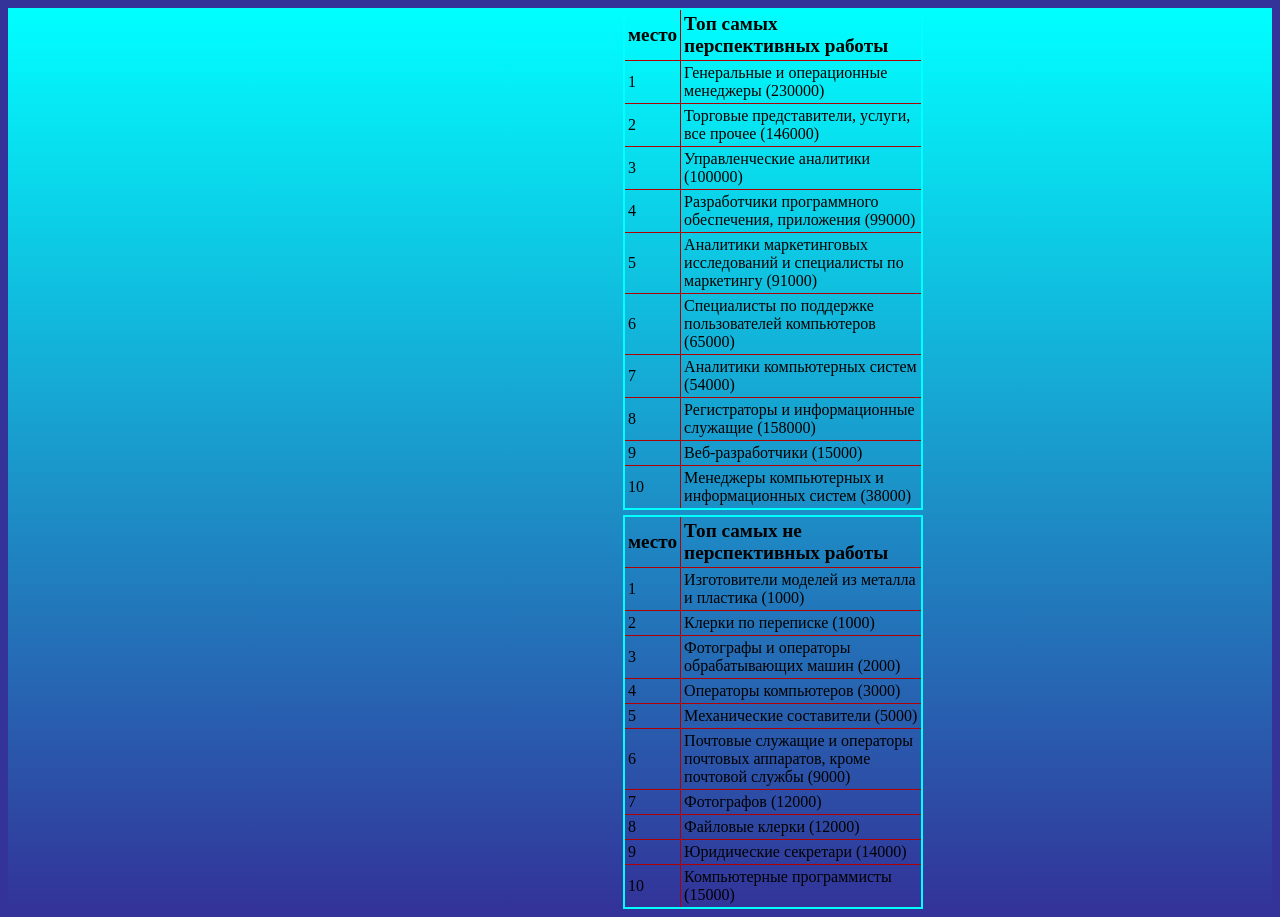
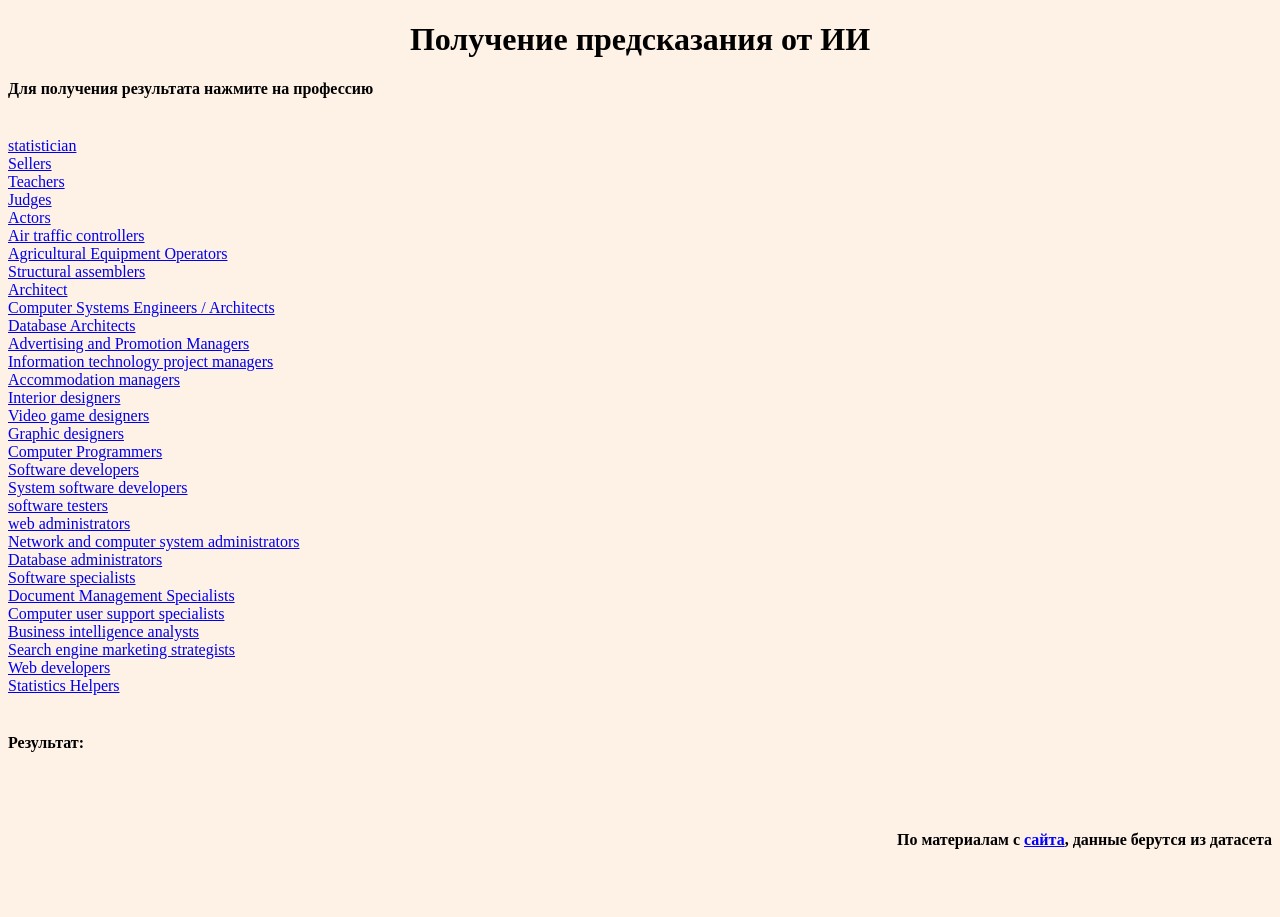
Before and after one commit to PolkovnikovPavel/site_for_II_on_cifrovoy_proruv, a Flask app: page / in a window 1280 px wide. After the commit the page ends 849 px from the top, so only its background shows below. Run offline with Flask 2, Linux system fonts and the light colour scheme.

Commit message:
added site link with neural network

```diff
--- /dev/null
+++ b/dataset.csv
@@ -0,0 +1,32 @@
+profession_name,area,perspective
+statistician,1,0.9
+Sellers,2,0.3
+Teachers,3,0.3
+Judges,4,0.6
+Actors,5,0.5
+Air traffic controllers,6,0.5
+Agricultural Equipment Operators,7,0.9
+Structural assemblers,8,0.4
+Architect,9,0.53
+Computer Systems Engineers / Architects,10,0.58
+Database Architects,11,0.58
+Advertising and Promotion Managers,12,0.553
+Information technology project managers,12,0.6
+Accommodation managers,12,0.5
+Interior designers,13,0.6
+Video game designers,13,0.6
+Graphic designers,13,0.52
+Computer Programmers,14,0.48
+Software developers,14,0.7
+System software developers,14,0.57
+software testers,15,0.59
+web administrators,16,0.59
+Network and computer system administrators,16,0.54
+Database administrators,16,0.57
+Software specialists,17,0.57
+Document Management Specialists,17,0.57
+Computer user support specialists,17,0.9
+Business intelligence analysts,18,0.57
+Search engine marketing strategists,19,0.58
+Web developers,20,0.9
+Statistics Helpers,21,0.58
--- a/main.py
+++ b/main.py
@@ -1,5 +1,13 @@
 from flask import Flask, render_template, redirect, request, abort, url_for
 import os
+
+import numpy as np # библиотека для удобной работы с массивами
+import pandas as pd # библиотека для удобной работы с датасетами
+import matplotlib.pyplot as plt # библиотека для графики
+import seaborn as sns # библиотека для отображения диаграмм
+import seaborn as sns
+from sklearn.linear_model import LinearRegression, Ridge
+from sklearn.utils import shuffle
 
 
 app = Flask(__name__)
@@ -7,41 +15,61 @@ app = Flask(__name__)
 #app.config['SECRET_KEY'] = 'yandexlyceum_secret_key'
 
 
+def define(data):  # получить предсказание с помощью ранее обученной модели
+    pred = linear_model.predict(data)
+    return pred
+
+
 def main():
     global list_of_products, list_of_products_with_varfarin
 
     port = int(os.environ.get("PORT", 5000))
     print(1)
-    app.run(host='0.0.0.0', port=port)
+    app.run(host='127.0.0.1', port=port)
 
 
 @app.route("/")
 def index():   # главная страница
-    data = {}
-    data['top_1_1'] = 'Генеральные и операционные менеджеры (230000)'
-    data['top_1_2'] = 'Торговые представители, услуги, все прочее (146000)'
-    data['top_1_3'] = 'Управленческие аналитики (100000)'
-    data['top_1_4'] = 'Разработчики программного обеспечения, приложения (99000)'
-    data['top_1_5'] = 'Аналитики маркетинговых исследований и специалисты по маркетингу (91000)'
-    data['top_1_6'] = 'Специалисты по поддержке пользователей компьютеров (65000)'
-    data['top_1_7'] = 'Аналитики компьютерных систем (54000)'
-    data['top_1_8'] = 'Регистраторы и информационные служащие (158000)'
-    data['top_1_9'] = 'Веб-разработчики (15000)'
-    data['top_1_10'] = 'Менеджеры компьютерных и информационных систем (38000)'
+    names = []
+    i = 0
+    for data in dataframe.profession_name.values:
+        names.append((data, dataframe.area.values[i]))
+        i += 1
 
-    data['top_2_1'] = 'Изготовители моделей из металла и пластика (1000)'
-    data['top_2_2'] = 'Клерки по переписке (1000)'
-    data['top_2_3'] = 'Фотографы и операторы обрабатывающих машин (2000)'
-    data['top_2_4'] = 'Операторы компьютеров (3000)'
-    data['top_2_5'] = 'Механические составители (5000)'
-    data['top_2_6'] = 'Почтовые служащие и операторы почтовых аппаратов, кроме почтовой службы (9000)'
-    data['top_2_7'] = 'Фотографов (12000)'
-    data['top_2_8'] = 'Файловые клерки (12000)'
-    data['top_2_9'] = 'Юридические секретари (14000)'
-    data['top_2_10'] = 'Компьютерные программисты (15000)'
+    return render_template("Main.html", result='', names=names)
 
-    return render_template("Main.html", **data)
+@app.route('/<int:num>')
+def main_num(num):
+    result = str(define([[num]]))
+
+    names = []
+    i = 0
+    for data in dataframe.profession_name.values:
+        names.append((data, dataframe.area.values[i]))
+        i += 1
+
+    return render_template("Main.html", result=result, names=names)
 
 
 if __name__ == '__main__':
+    dataframe = pd.read_csv(
+        'dataset.csv',
+        sep=',',  # что является разделителем колонок в файле,
+        decimal='.'
+        # что является разделителем десятичных дробей в записи чисел
+    )
+
+    # посмотрим на случайные 15 записей
+
+
+    random_indices = shuffle(range(len(dataframe)), random_state=1)
+    train_indices = random_indices
+
+    sliced = slice(len(train_indices) // 4, len(train_indices))
+    plt.scatter(dataframe['perspective'][sliced], dataframe['area'][sliced]);  # посмотреть как распределены данные
+
+    linear_model = LinearRegression().fit(
+        dataframe.area.values[train_indices][sliced].reshape(-1, 1),
+        dataframe.perspective[train_indices][sliced].values)
+
     main()   # старт
--- a/templates/Main.html
+++ b/templates/Main.html
@@ -2,103 +2,25 @@
 
    <head>
 	<meta charset="utf-8">
-	<title>ТОП И АНТИТОП 10 ПРОФФЕСИЙ IT</title>
-   </head>
-<style type="text/css">
-div {
-    background: linear-gradient(to bottom, #00ffff 0%, #333399 100%);
-}
-BODY {
-	background: #333399;
-}
-TABLE {
-	margin-top: 5px;
-	margin-left: 615px;
-	width: 300px;
-	border-collapse: collapse;
-	border: 2px solid #00ffff;
-}
-TD, TH {
-	padding: 3px;
-	border: 1px solid #b00000;
-	text-align: left;
-}
-	</style>
-   </head>
+	<title>Результат востребовательности</title>
 
-   <body>
-	<div>
-	<table>
-		<tr>
-		<th><big>место</big></th><th><big>Топ самых перспективных работы</big></th>
-		</tr>
-		<tr>
-		<td>1</td><td>{{ top_1_1 }}</td>
-		</tr>
-		<tr>
-		<td>2</td><td>{{ top_1_2 }}</td>
-		</tr>
-		<tr>
-		<td>3</td><td>{{ top_1_3 }}</td>
-		</tr>
-		<tr>
-		<td>4</td><td>{{ top_1_4 }}</td>
-		</tr>
-		<tr>
-		<td>5</td><td>{{ top_1_5 }}</td>
-		</tr>
-		<tr>
-		<td>6</td><td>{{ top_1_6 }}</td>
-		</tr>
-		<tr>
-		<td>7</td><td>{{ top_1_7 }}</td>
-		</tr>
-		<tr>
-		<td>8</td><td>{{ top_1_8 }}</td>
-		</tr>
-		<tr>
-		<td>9</td><td>{{ top_1_9 }}</td>
-		</tr>
-		<tr>
-		<td>10</td><td>{{ top_1_10 }}</td>
-		</tr>
-	</table>
-	<table>
-		<tr>
-		<th><big>место</big></th><th><big>Топ самых не перспективных работы</big></th>
-		</tr>
-		<tr>
-		<td>1</td><td>{{ top_2_1 }}</td>
-		</tr>
-		<tr>
-		<td>2</td><td>{{ top_2_2 }}</td>
-		</tr>
-		<tr>
-		<td>3</td><td>{{ top_2_3 }}</td>
-		</tr>
-		<tr>
-		<td>4</td><td>{{ top_2_4 }}</td>
-		</tr>
-		<tr>
-		<td>5</td><td>{{ top_2_5 }}</td>
-		</tr>
-		<tr>
-		<td>6</td><td>{{ top_2_6 }}</td>
-		</tr>
-		<tr>
-		<td>7</td><td>{{ top_2_7 }}</td>
-		</tr>
-		<tr>
-		<td>8</td><td>{{ top_2_8 }}</td>
-		</tr>
-		<tr>
-		<td>9</td><td>{{ top_2_9 }}</td>
-		</tr>
-		<tr>
-		<td>10</td><td>{{ top_2_10 }}</td>
-		</tr>
-	</table>
-	</div>
+
+   <body style="background-color: #FEF1E6">
+   <div align="center">
+       <h1 >Получение предсказания от ИИ</h1>
+   </div>
+	<h4>Для получения результата нажмите на профессию</h4>
+    <br>
+    {% for name in names %}
+        <a href="/{{ name[1] }}">{{ name[0] }}</a>
+        <br>
+    {% endfor %}
+    <br>
+    <h4>Результат: {{ result }}</h4>
+    <br><br>
+    <div align="right">
+       <h4>По материалам с <a href="https://www.onetonline.org/find/industry?i=54&s=3" style="color:#0000FE">сайта</a>, данные берутся из датасета</h4>
+   </div>
    </body>
 
 </html>
```
Also changed, not shown: requirements.txt (+5 -2 lines).
